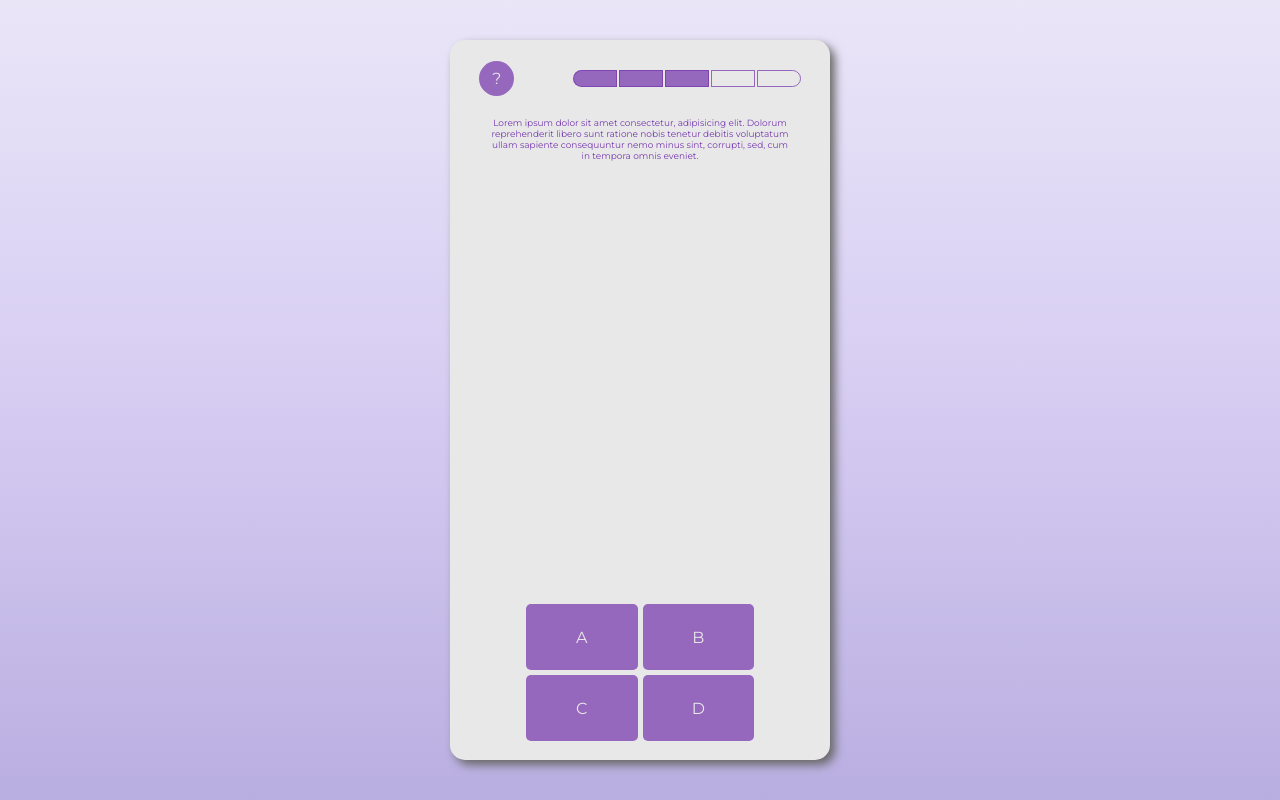
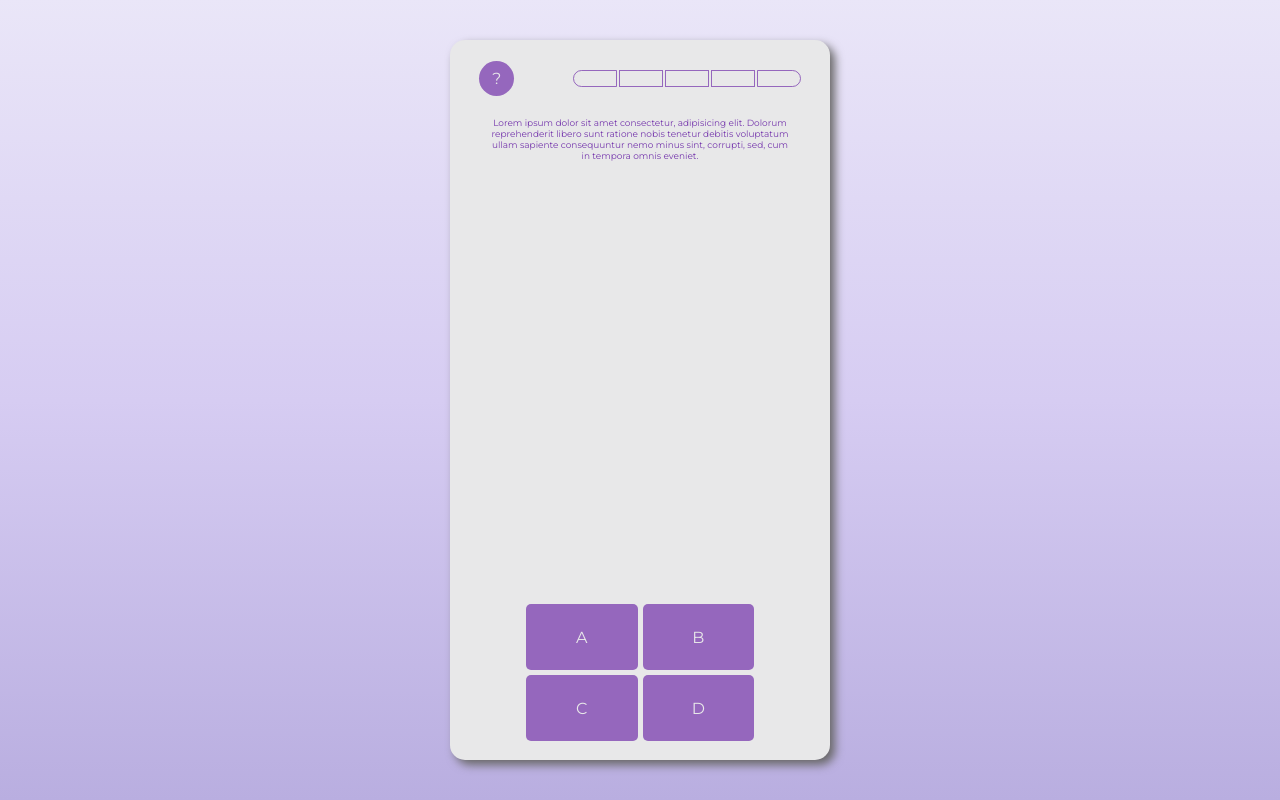
Before and after one commit to Kohlrausch16/Trabalho-G2-Design-Instrucional, a React (Vite) app: page /question in a window 1280 px wide. Built offline with nearby package versions, Linux system fonts and the light colour scheme.

Commit message:
Configuração progress bar

```diff
--- a/src/layouts/ProgressBar.tsx
+++ b/src/layouts/ProgressBar.tsx
@@ -1,34 +1,20 @@
 import { ProgressBarContainer, ProgressBarFragment } from "./Components";
 
-const ProgressBar = (progress: progress) =>{
+type ProgressBar = {
+    bkgColor: boolean;
+}
 
-    type ProgressBar = {
-        bkgColor: boolean;
-    }
+type FragmentIndex = {
+    progressBar: number;
+}
 
-    const progressBarFragmentsStatus: ProgressBar[] = [
-        {
-            bkgColor: true
-        },
-        {
-            bkgColor: true
-        },
-        {
-            bkgColor: true
-        },
-        {
-            bkgColor: false
-        },
-        {
-            bkgColor: false
-        }
-    ]
+const ProgressBar = ({progressBar}: FragmentIndex) =>{
 
     return(
     <>
         <ProgressBarContainer>
 
-            {progressBarFragmentsStatus.map((item: ProgressBar, index: number) => {
+            {progressBar.map((item: ProgressBar, index: number) => {
                 return <ProgressBarFragment indexOf={index} bkgColor={item.bkgColor}/>
             })}
 
--- a/src/pages/Question/Question.tsx
+++ b/src/pages/Question/Question.tsx
@@ -10,6 +10,8 @@ const Question = () => {
         questionOptions: string[];
         correctIndex: number;
     }
+
+    const progressCombination = [false, false, false, false, false];
 
     const options: Options[] = [
         {
@@ -27,7 +29,7 @@ const Question = () => {
                 <QuestionContainer>
                     <PageHeader>
                         <HelpIcon />
-                        <ProgressBar progress={0}/>
+                        <ProgressBar progressBar={progressCombination}/>
                     </PageHeader>
 
                    <ContentContainer>
```
